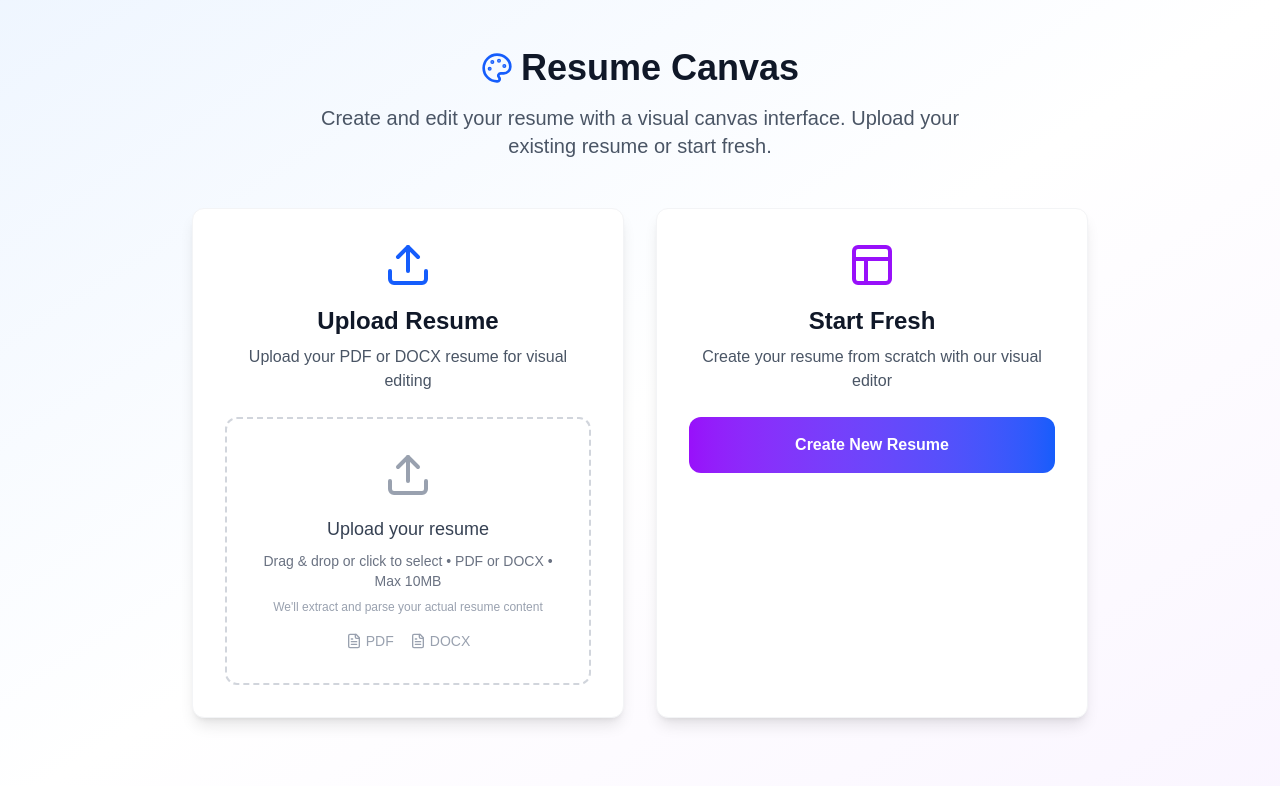
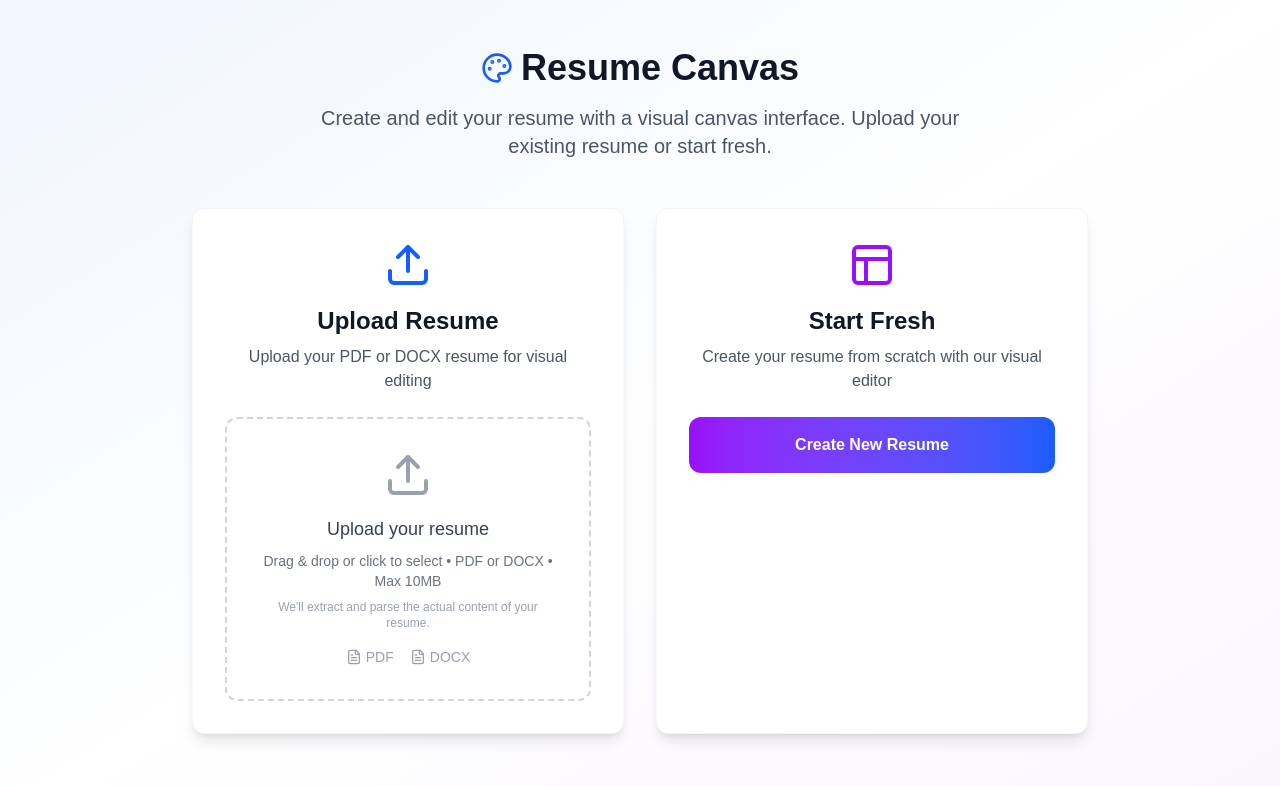
Before and after one commit to Chiragtyagi18/Resume_Editor, a Next.js app: page / in a window 1280 px wide. Shown: the top 786 px of the page. Built offline with nearby package versions, Linux system fonts and the light colour scheme.

Commit message:
Update FileUpload.tsx

```diff
--- a/components/FileUpload.tsx
+++ b/components/FileUpload.tsx
@@ -61,7 +61,7 @@ export const FileUpload: React.FC<FileUploadProps> = ({ onFileUpload, isLoading
                   Drag & drop or click to select • PDF or DOCX • Max 10MB
                 </p>
                 <p className="text-xs text-gray-400 mt-2">
-                  We'll extract and parse your actual resume content
+                 We&apos;ll extract and parse the actual content of your resume.
                 </p>
               </div>
             </>
```
